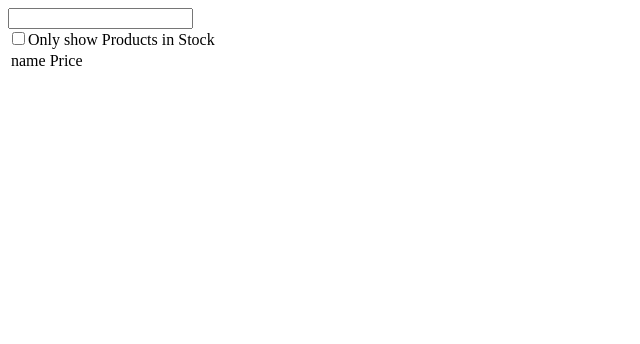
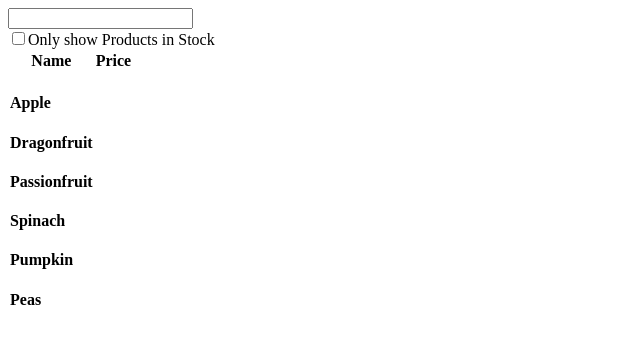
Before and after one commit to rezasdsju/product-search-react-ts, a React (Vite) app: page / in a window 1280 px wide. Shown: the top 344 px of the page, without its empty margins (0-640 px from the left). Built offline with nearby package versions, Linux system fonts and the light colour scheme.

Commit message:
Update ProductTable Component

```diff
--- a/src/App.tsx
+++ b/src/App.tsx
@@ -19,7 +19,7 @@ function App() {
   return (
     <>
     <SearchBar></SearchBar>
-    <ProductTable></ProductTable>
+    <ProductTable products={products}></ProductTable>
     </>
   )
 }
--- a/src/components/ProductTable/ProductTable.tsx
+++ b/src/components/ProductTable/ProductTable.tsx
@@ -1,12 +1,20 @@
+import type { Product } from "../../type";
 
-export default function ProductTable(){
+
+export default function ProductTable({products}:{products:Product[]}){
+
     return (
         <table>
+            <thead>
+                <tr>
+                    <th>Name</th>
+                    <th>Price</th>
+                </tr>
+            </thead>
             <tbody>
-                <tr>
-                    <td>name</td>
-                    <td>Price</td>
-                </tr>
+                {
+                    products.map((product:Product)=> <h4>{product.name}</h4>)
+                }
             </tbody>
         </table>
     )
```
